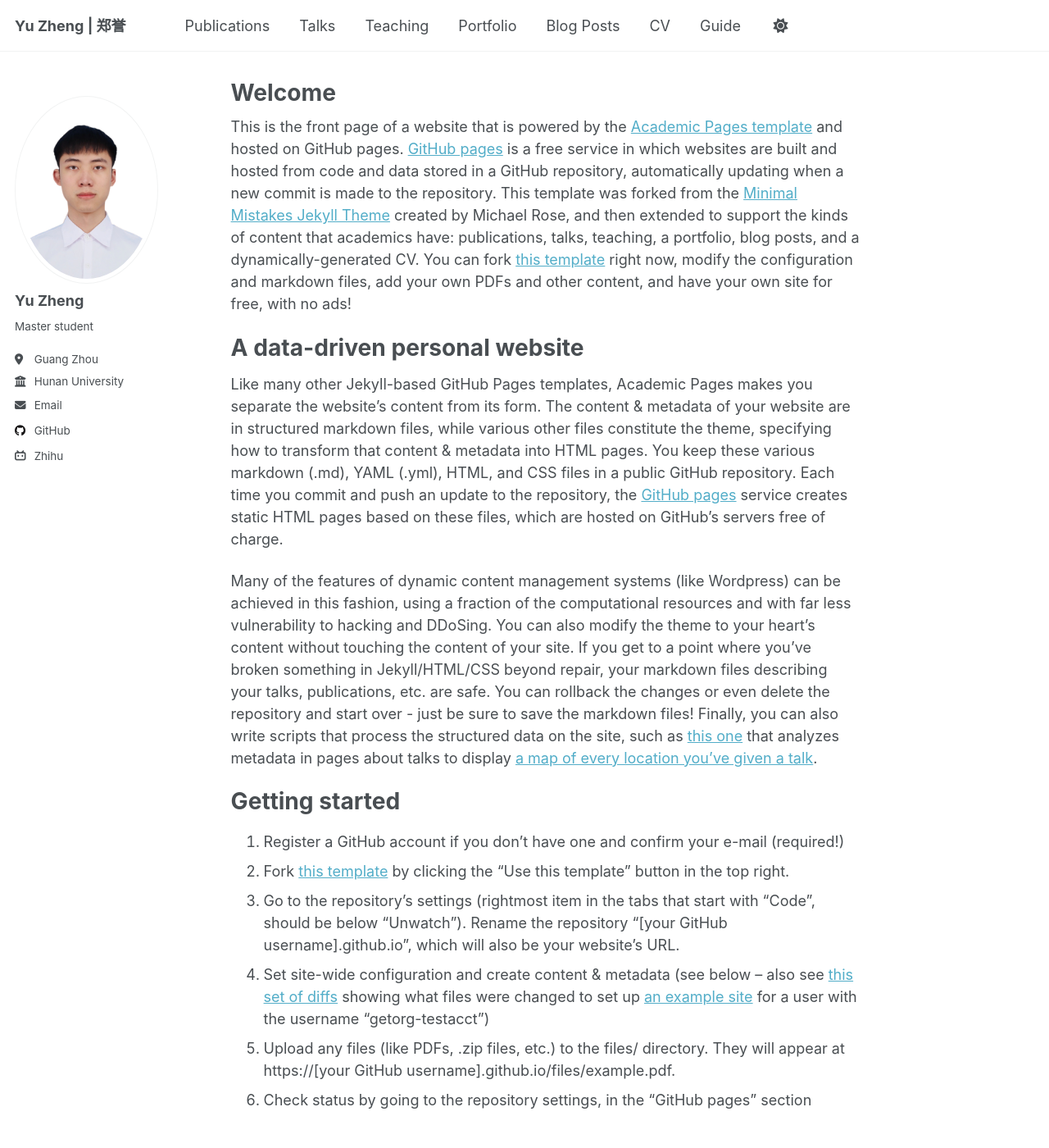
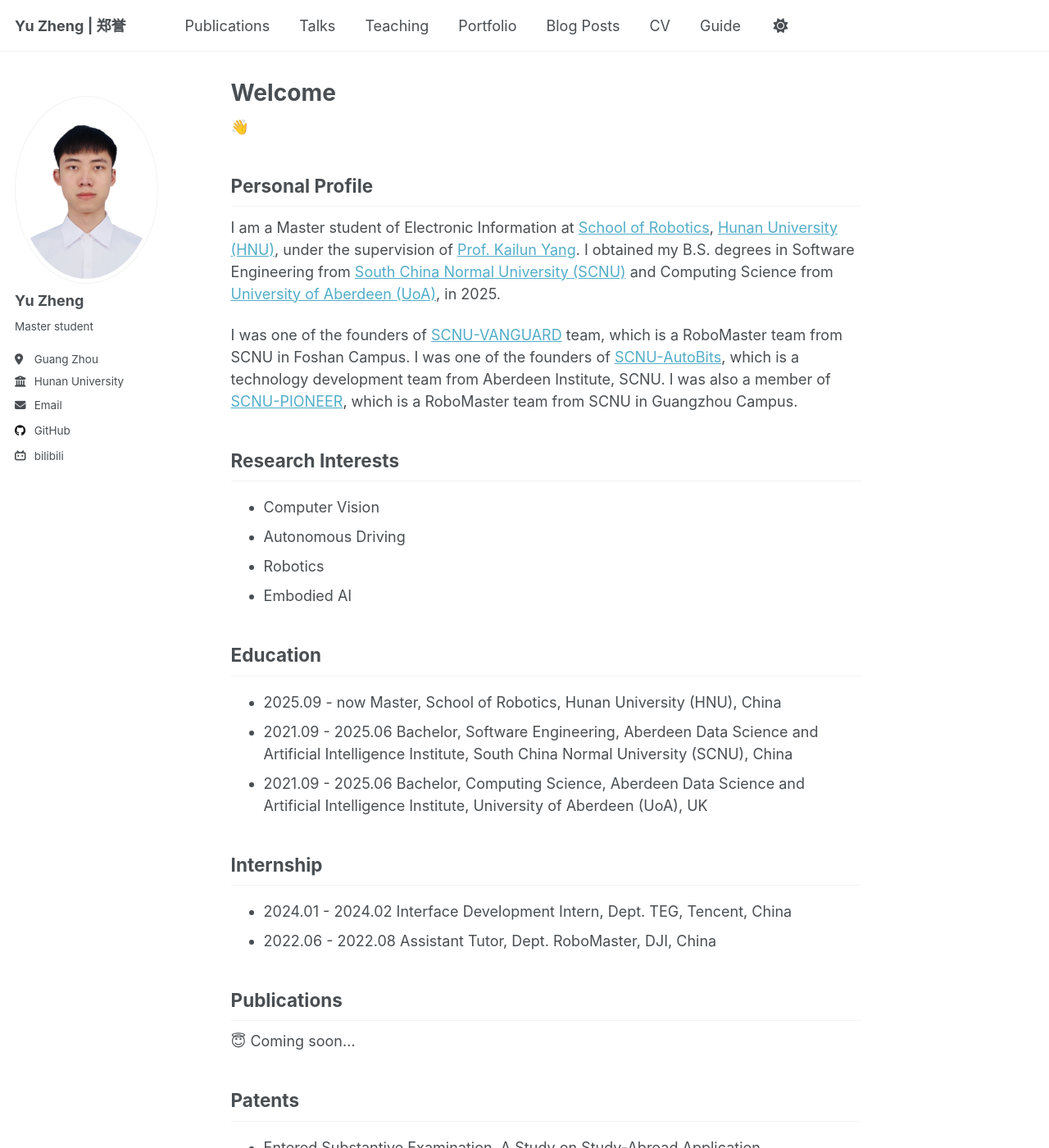
Before and after one commit to FaterYU/FaterYU.github.io, a Jekyll site: the page built from _pages/about.md, in a window 1280 px wide and 1400 px high. Shown: the whole window at 82% size. Built offline with Jekyll 4.4.1, drawn with Linux system fonts in a browser that asks for light colours; some of the changed text lies outside the part shown.

Commit message:
Update profile

```diff
--- a/_includes/author-profile.html
+++ b/_includes/author-profile.html
@@ -160,7 +160,7 @@
       <li><a href="https://www.zhihu.com/people/{{ author.zhihu }}"><i class="fab fa-fw fa-zhihu icon-pad-right" aria-hidden="true"></i>Zhihu</a></li>
       {% endif %}
       {% if author.bilibili %}
-      <li><a href="https://space.bilibili.com/{{ author.bilibili }}"><i class="fab fa-fw fa-bilibili icon-pad-right" aria-hidden="true"></i>Zhihu</a></li>
+      <li><a href="https://space.bilibili.com/{{ author.bilibili }}"><i class="fab fa-fw fa-bilibili icon-pad-right" aria-hidden="true"></i>bilibili</a></li>
       {% endif %}
     </ul>
   </div>
--- a/_pages/about.md
+++ b/_pages/about.md
@@ -7,43 +7,59 @@ redirect_from:
   - /about.html
 ---
 
-This is the front page of a website that is powered by the [Academic Pages template](https://github.com/academicpages/academicpages.github.io) and hosted on GitHub pages. [GitHub pages](https://pages.github.com) is a free service in which websites are built and hosted from code and data stored in a GitHub repository, automatically updating when a new commit is made to the repository. This template was forked from the [Minimal Mistakes Jekyll Theme](https://mmistakes.github.io/minimal-mistakes/) created by Michael Rose, and then extended to support the kinds of content that academics have: publications, talks, teaching, a portfolio, blog posts, and a dynamically-generated CV. You can fork [this template](https://github.com/academicpages/academicpages.github.io) right now, modify the configuration and markdown files, add your own PDFs and other content, and have your own site for free, with no ads!
+👋
 
-A data-driven personal website
-======
-Like many other Jekyll-based GitHub Pages templates, Academic Pages makes you separate the website's content from its form. The content & metadata of your website are in structured markdown files, while various other files constitute the theme, specifying how to transform that content & metadata into HTML pages. You keep these various markdown (.md), YAML (.yml), HTML, and CSS files in a public GitHub repository. Each time you commit and push an update to the repository, the [GitHub pages](https://pages.github.com/) service creates static HTML pages based on these files, which are hosted on GitHub's servers free of charge.
+## Personal Profile
 
-Many of the features of dynamic content management systems (like Wordpress) can be achieved in this fashion, using a fraction of the computational resources and with far less vulnerability to hacking and DDoSing. You can also modify the theme to your heart's content without touching the content of your site. If you get to a point where you've broken something in Jekyll/HTML/CSS beyond repair, your markdown files describing your talks, publications, etc. are safe. You can rollback the changes or even delete the repository and start over - just be sure to save the markdown files! Finally, you can also write scripts that process the structured data on the site, such as [this one](https://github.com/academicpages/academicpages.github.io/blob/master/talkmap.ipynb) that analyzes metadata in pages about talks to display [a map of every location you've given a talk](https://academicpages.github.io/talkmap.html).
+I am a Master student of Electronic Information at [School of Robotics](http://robotics.hnu.edu.cn/), [Hunan University (HNU)](http://www.hnu.edu.cn/), under the supervision of [Prof. Kailun Yang](https://yangkailun.com/). I obtained my B.S. degrees in Software Engineering from [South China Normal University (SCNU)](http://www.scnu.edu.cn/) and Computing Science from [University of Aberdeen (UoA)](https://www.abdn.ac.uk/), in 2025.
 
-Getting started
-======
-1. Register a GitHub account if you don't have one and confirm your e-mail (required!)
-2. Fork [this template](https://github.com/academicpages/academicpages.github.io) by clicking the "Use this template" button in the top right.
-3. Go to the repository's settings (rightmost item in the tabs that start with "Code", should be below "Unwatch"). Rename the repository "[your GitHub username].github.io", which will also be your website's URL.
-4. Set site-wide configuration and create content & metadata (see below -- also see [this set of diffs](http://archive.is/3TPas) showing what files were changed to set up [an example site](https://getorg-testacct.github.io) for a user with the username "getorg-testacct")
-5. Upload any files (like PDFs, .zip files, etc.) to the files/ directory. They will appear at https://[your GitHub username].github.io/files/example.pdf.
-6. Check status by going to the repository settings, in the "GitHub pages" section
+I was one of the founders of [SCNU-VANGUARD](https://github.com/SCNU-Vanguard/) team, which is a RoboMaster team from SCNU in Foshan Campus. I was one of the founders of [SCNU-AutoBits](https://github.com/SCNUAutoPtr/), which is a technology development team from Aberdeen Institute, SCNU. I was also a member of [SCNU-PIONEER](https://scnu-pioneer.coding.net/public), which is a RoboMaster team from SCNU in Guangzhou Campus.
 
-Site-wide configuration
-------
-The main configuration file for the site is in the base directory in [_config.yml](https://github.com/academicpages/academicpages.github.io/blob/master/_config.yml), which defines the content in the sidebars and other site-wide features. You will need to replace the default variables with ones about yourself and your site's github repository. The configuration file for the top menu is in [_data/navigation.yml](https://github.com/academicpages/academicpages.github.io/blob/master/_data/navigation.yml). For example, if you don't have a portfolio or blog posts, you can remove those items from that navigation.yml file to remove them from the header.
+## Research Interests
 
-Create content & metadata
-------
-For site content, there is one markdown file for each type of content, which are stored in directories like _publications, _talks, _posts, _teaching, or _pages. For example, each talk is a markdown file in the [_talks directory](https://github.com/academicpages/academicpages.github.io/tree/master/_talks). At the top of each markdown file is structured data in YAML about the talk, which the theme will parse to do lots of cool stuff. The same structured data about a talk is used to generate the list of talks on the [Talks page](https://academicpages.github.io/talks), each [individual page](https://academicpages.github.io/talks/2012-03-01-talk-1) for specific talks, the talks section for the [CV page](https://academicpages.github.io/cv), and the [map of places you've given a talk](https://academicpages.github.io/talkmap.html) (if you run this [python file](https://github.com/academicpages/academicpages.github.io/blob/master/talkmap.py) or [Jupyter notebook](https://github.com/academicpages/academicpages.github.io/blob/master/talkmap.ipynb), which creates the HTML for the map based on the contents of the _talks directory).
+- Computer Vision
+- Autonomous Driving
+- Robotics
+- Embodied AI
 
-**Markdown generator**
+## Education
 
-The repository includes [a set of Jupyter notebooks](https://github.com/academicpages/academicpages.github.io/tree/master/markdown_generator
-) that converts a CSV containing structured data about talks or presentations into individual markdown files that will be properly formatted for the Academic Pages template. The sample CSVs in that directory are the ones I used to create my own personal website at stuartgeiger.com. My usual workflow is that I keep a spreadsheet of my publications and talks, then run the code in these notebooks to generate the markdown files, then commit and push them to the GitHub repository.
+- 2025.09 - now Master, School of Robotics, Hunan University (HNU), China
+- 2021.09 - 2025.06 Bachelor, Software Engineering, Aberdeen Data Science and Artificial Intelligence Institute, South China Normal University (SCNU), China
+- 2021.09 - 2025.06 Bachelor, Computing Science, Aberdeen Data Science and Artificial Intelligence Institute, University of Aberdeen (UoA), UK
 
-How to edit your site's GitHub repository
-------
-Many people use a git client to create files on their local computer and then push them to GitHub's servers. If you are not familiar with git, you can directly edit these configuration and markdown files directly in the github.com interface. Navigate to a file (like [this one](https://github.com/academicpages/academicpages.github.io/blob/master/_talks/2012-03-01-talk-1.md) and click the pencil icon in the top right of the content preview (to the right of the "Raw | Blame | History" buttons). You can delete a file by clicking the trashcan icon to the right of the pencil icon. You can also create new files or upload files by navigating to a directory and clicking the "Create new file" or "Upload files" buttons.
+## Internship
 
-Example: editing a markdown file for a talk
-![Editing a markdown file for a talk](/images/editing-talk.png)
+- 2024.01 - 2024.02 Interface Development Intern, Dept. TEG, Tencent, China
+- 2022.06 - 2022.08 Assistant Tutor, Dept. RoboMaster, DJI, China
 
-For more info
-------
-More info about configuring Academic Pages can be found in [the guide](https://academicpages.github.io/markdown/), the [growing wiki](https://github.com/academicpages/academicpages.github.io/wiki), and you can always [ask a question on GitHub](https://github.com/academicpages/academicpages.github.io/discussions). The [guides for the Minimal Mistakes theme](https://mmistakes.github.io/minimal-mistakes/docs/configuration/) (which this theme was forked from) might also be helpful.
+## Publications
+
+😇 Coming soon...
+
+## Patents
+
+- Entered Substantive Examination, A Study on Study-Abroad Application Recommendation Method and System Based on Natural Language Processing and Neural Networks, First author, CN117474726A
+
+## Projects
+
+- 2023.05 - 2024.10 "Sport Data Evaluation Technology Based on Human Pose Estimate and its application", China College Students Innovation and Entrepreneurship Project, Provincial completed project, First author
+
+## Competitions
+
+- 2024.04 RoboMaster University League Mech Master Competition Infantry Robot Award, National First Prize
+- 2023.05 RoboMaster University League Mech Master Competition Infantry Combat Award, National Second Prize
+- 2024.06 RoboMaster Super League Competition Infantry Robot Award, National Second Prize
+- 2024.06 RoboMaster Super League Competition Overall Competition, National Third Prize
+- 2023.05 MCM (Mathematical Contest in Modeling), Honorable Mention
+- 2023.01 APMCM (Asia-Pacific Mathematical Contest in Modeling), Third Prize
+- 2023.10 National Undergraduate Mathematical Contest in Modeling (Guangdong), Provincial Second Prize
+
+## Certificates
+
+- CCF Computer Software Competence Certification (CSP) - C++
+
+## Software Copyright
+
+- BodyBuddy sport communication system, Second author, 2024SR0553026
+- Beverage shop ordering and background management analysis system, Second author, 2024R11S0333708
```
